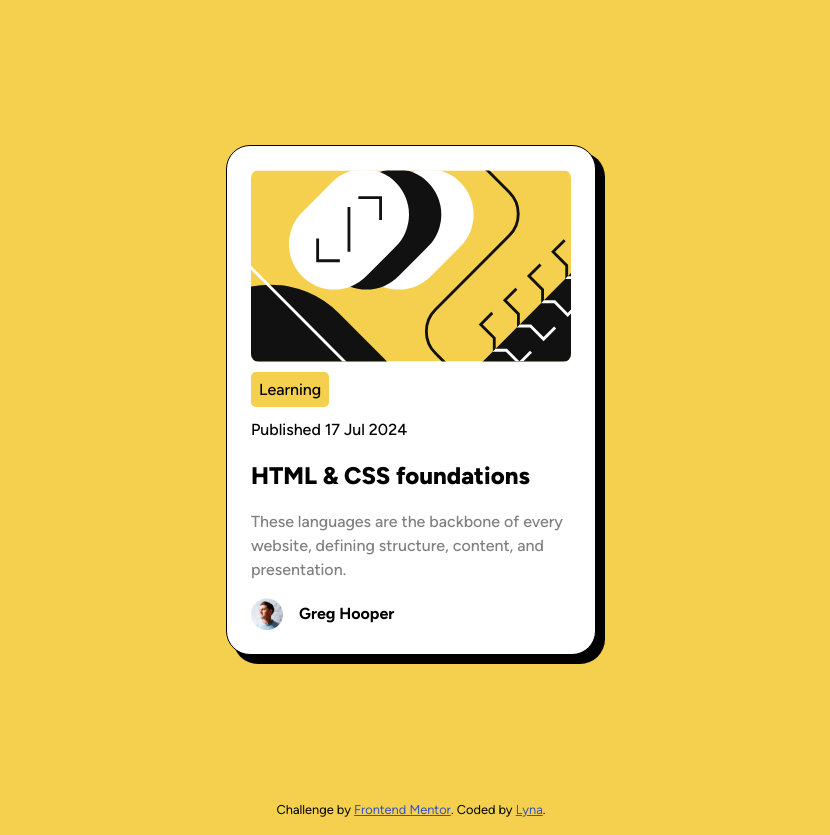
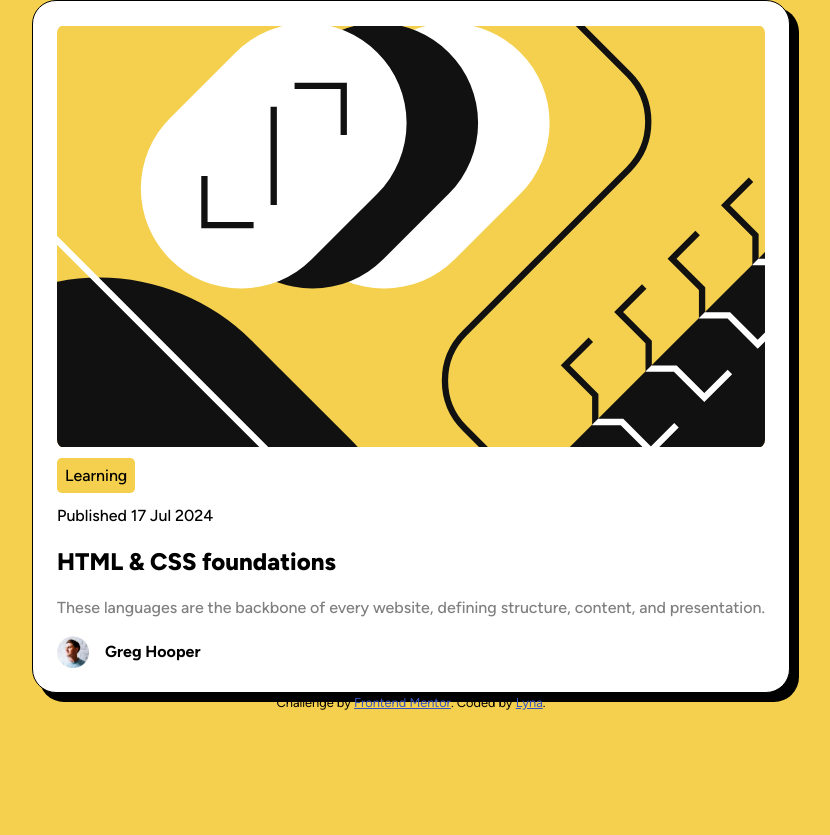
Before and after one commit to lynaIFR/blog-preview-card, a plain HTML site: page index.html in a window 1280 px wide. Shown: the whole page, without its empty margins (229-1059 px from the left). After the commit the page ends 800 px from the top, so only its background shows below. Drawn offline with Linux system fonts and the light colour scheme.

Commit message:
responcive but messy margin

```diff
--- a/index.html
+++ b/index.html
@@ -15,17 +15,17 @@
     <div class="card">
       <img src="./assets/images/illustration-article.svg" alt="blog preview card from frontendmentor.io">
 
-      <p id="learning"><span>Learning</span></p>
+      <p class="learning"><span>Learning</span></p>
 
-      <p id="date">Published <time datetime="2024-07-17">17 Jul 2024</time></p>
+      <p class="date">Published <time datetime="2024-07-17">17 Jul 2024</time></p>
 
       <h2><a href="#">HTML & CSS foundations</a></h2>
 
-      <p id="description">These languages are the backbone of every website, defining structure, content, and presentation.</p>
+      <p class="description">These languages are the backbone of every website, defining structure, content, and presentation.</p>
 
       <div class="profile">
         <img src="./assets/images/image-avatar.webp" alt="profile pic of Greg Hooper from frontendmentor.io">
-          <p id="author">Greg Hooper</p>
+          <p class="author">Greg Hooper</p>
       </div>
     </div>
 
--- a/style.css
+++ b/style.css
@@ -1,12 +1,17 @@
 *{
     margin: 0;
     padding: 0;
+    box-sizing: border-box;
     font-family: 'figtree';
     line-height: 1.5;
 }
 
 body{
     background-color: #f4d04e;
+    display: flex;
+    flex-direction: column;
+    align-items: center;
+    justify-content: center;
 }
 
 p{
@@ -18,14 +23,14 @@ p{
     display: flex;
     align-items: center;
     justify-content: center;
-    height: 100vh;
+
 }
 
 .card{
-    width: auto;
-    max-width: 20rem;
-    height: auto;
-    margin: auto;
+    /*width: auto;*/
+    max-width: 80%;
+
+    margin-inline: auto;
     padding: 1.5rem;
     display: flex;
     flex-direction: column;
@@ -41,7 +46,7 @@ img{
     border-radius: 0.5rem;
 }
 
-#learning span{
+.learning span{
     background-color: #f4d04e;
     padding: 0.5rem;
     display: inline;
@@ -58,7 +63,7 @@ h2>a:hover{
     color: #f4d04e;
 }
 
-#description{
+.description{
     color: #808080;
 }
 
@@ -74,7 +79,7 @@ h2>a:hover{
     height: 32px;
 }
 
-#author{
+.author{
     font-weight: bold;
 }
 
@@ -91,3 +96,10 @@ footer{
 .attribution a{
      color: #3752be;
 }
+
+@media only screen and (min-width: 375px){
+    .card{
+        max-width: 100%;
+        margin-inline: unset;
+    }
+}
```
